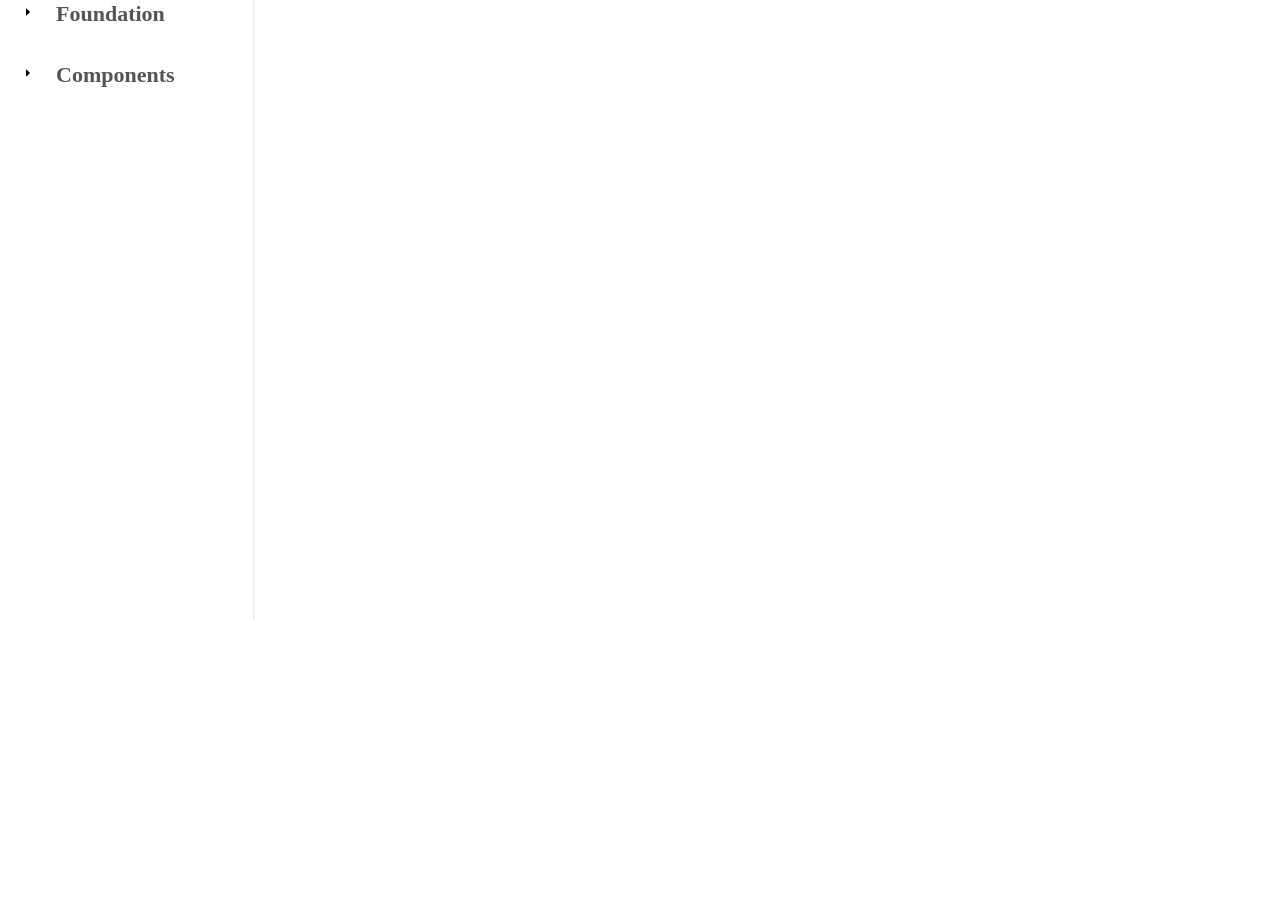
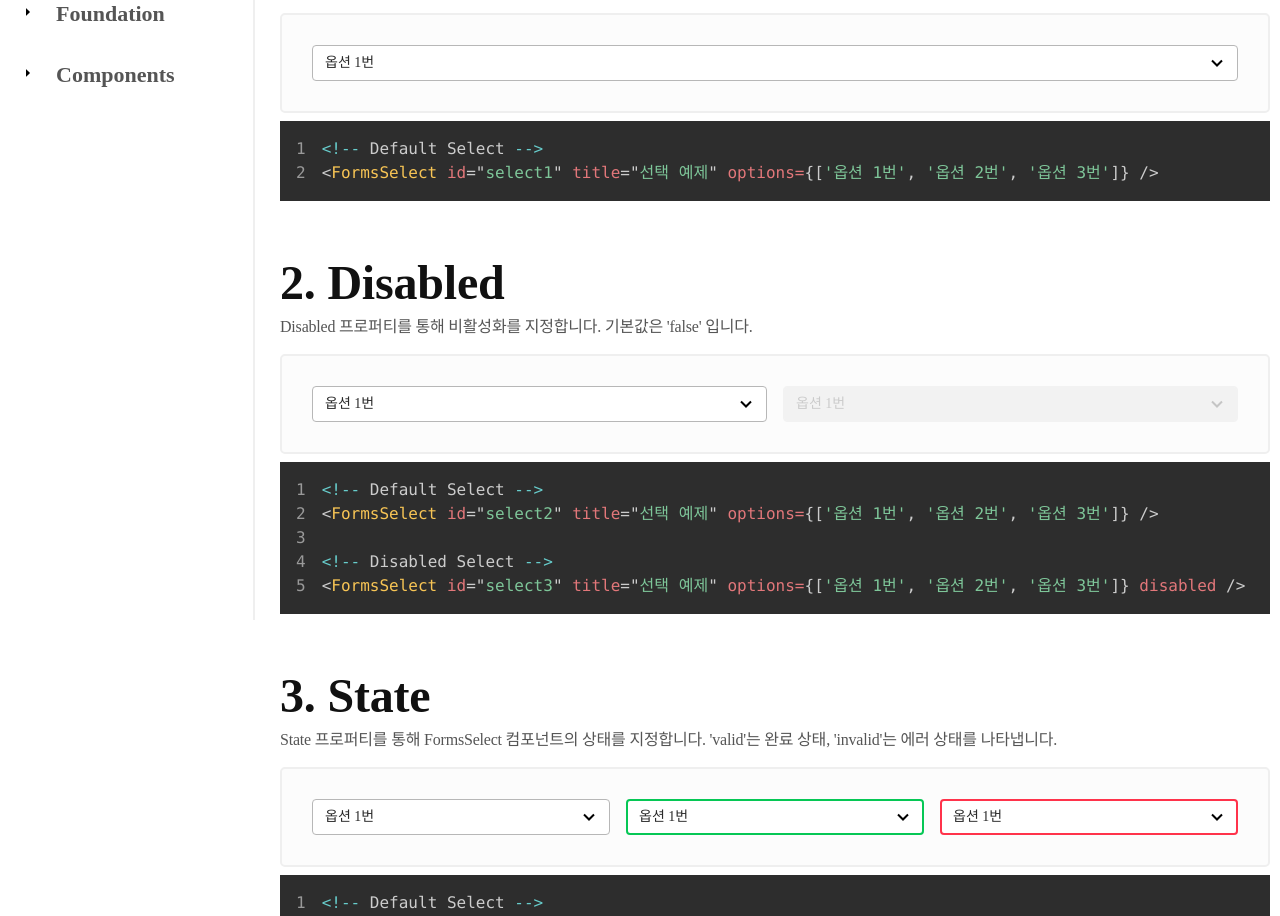
Before and after one commit to dongggggae/hyun-design-system, a Next.js app: page /components/select in a window 1280 px wide. Shown: the part 180-1096 px from the top of the page. Before the commit the page ends 800 px from the top, so only its background shows below. Built offline with nearby package versions, Linux system fonts and the light colour scheme.

Commit message:
[DS-99]Docs - FormsSelect 추가

```diff
--- a/app/(route)/components/select/page.tsx
+++ b/app/(route)/components/select/page.tsx
@@ -1,7 +1,122 @@
-import React from 'react';
+'use client';
+import dynamic from 'next/dynamic';
+import { useForm } from 'react-hook-form';
+
+import FormsSelect from '@components/Forms/FormsSelect';
+import Stack from '@components/Stack/Stack';
+import Heading from '@components/Typography/Heading';
+import Text from '@components/Typography/Text';
+
+const CodeContainer = dynamic(() => import('@docs/CodeContainer'));
 
 const SelectPage = () => {
-  return <div className="docs">SelectPage</div>;
+  const { register, watch } = useForm();
+  const checkedValue = watch('select7');
+
+  return (
+    <div className="docs">
+      <div className="docs-select">
+        <div className="component-content">
+          <Heading level="h2" size={2} text="1. 개요" />
+          <Text>FormsSelect 컴포넌트를 통해 셀렉트 요소를 생성합니다.</Text>
+          <div className="preview">
+            <FormsSelect id="select1" title="선택 예제" options={['옵션 1번', '옵션 2번', '옵션 3번']} />
+          </div>
+          <CodeContainer codeString={selectCode.overview} />
+        </div>
+        <div className="component-content">
+          <Heading level="h2" size={2} text="2. Disabled" />
+          <Text>Disabled 프로퍼티를 통해 비활성화를 지정합니다. 기본값은 &#39;false&#39; 입니다.</Text>
+          <div className="preview">
+            <Stack gap={4}>
+              <FormsSelect id="select2" title="선택 예제" options={['옵션 1번', '옵션 2번', '옵션 3번']} />
+              <FormsSelect id="select3" title="선택 예제" options={['옵션 1번', '옵션 2번', '옵션 3번']} disabled />
+            </Stack>
+          </div>
+          <CodeContainer codeString={selectCode.disabled} />
+        </div>
+        <div className="component-content">
+          <Heading level="h2" size={2} text="3. State" />
+          <Text>
+            State 프로퍼티를 통해 FormsSelect 컴포넌트의 상태를 지정합니다. &#39;valid&#39;는 완료 상태,
+            &#39;invalid&#39;는 에러 상태를 나타냅니다.
+          </Text>
+          <div className="preview">
+            <Stack gap={4}>
+              <FormsSelect id="select4" title="선택 예제" options={['옵션 1번', '옵션 2번', '옵션 3번']} />
+              <FormsSelect
+                id="select5"
+                title="선택 예제"
+                state="valid"
+                options={['옵션 1번', '옵션 2번', '옵션 3번']}
+              />
+              <FormsSelect
+                id="select6"
+                title="선택 예제"
+                state="invalid"
+                options={['옵션 1번', '옵션 2번', '옵션 3번']}
+              />
+            </Stack>
+          </div>
+          <CodeContainer codeString={selectCode.state} />
+        </div>
+        <div className="component-content">
+          <Heading level="h2" size={2} text="4. Watch" />
+          <Text>Watch를 통해 해당 유저가 선택한 Select의 상태 값을 알 수 있습니다.</Text>
+          <div className="preview">
+            <Stack direction="col" gap={4}>
+              <Stack gap={4}>
+                <FormsSelect
+                  id="select7"
+                  title="선택 예제"
+                  options={['옵션 1번', '옵션 2번', '옵션 3번']}
+                  {...register('select7')}
+                />
+              </Stack>
+              <Text>
+                선택한 값 :
+                <Text tag="span" weight="bold">
+                  {checkedValue === undefined ? 'Not Select' : checkedValue}
+                </Text>
+              </Text>
+            </Stack>
+          </div>
+          <CodeContainer codeString={selectCode.watch} />
+        </div>
+      </div>
+    </div>
+  );
+};
+
+const selectCode = {
+  overview: [
+    `<!-- Default Select -->`,
+    `<FormsSelect id="select1" title="선택 예제" options={['옵션 1번', '옵션 2번', '옵션 3번']} />`,
+  ].join('\n'),
+  disabled: [
+    `<!-- Default Select -->`,
+    `<FormsSelect id="select2" title="선택 예제" options={['옵션 1번', '옵션 2번', '옵션 3번']} />`,
+    '',
+    `<!-- Disabled Select -->`,
+    `<FormsSelect id="select3" title="선택 예제" options={['옵션 1번', '옵션 2번', '옵션 3번']} disabled />`,
+  ].join('\n'),
+  state: [
+    `<!-- Default Select -->`,
+    `<FormsSelect id="select4" title="선택 예제" options={['옵션 1번', '옵션 2번', '옵션 3번']} />`,
+    ``,
+    `<!-- Valid Select -->`,
+    `<FormsSelect id="select5" title="선택 예제" state="valid" options={['옵션 1번', '옵션 2번', '옵션 3번']} />`,
+    ``,
+    `<!-- InValid Select -->`,
+    `<FormsSelect id="select6" title="선택 예제" state="invalid" options={['옵션 1번', '옵션 2번', '옵션 3번']} />`,
+  ].join('\n'),
+  watch: [
+    `<!-- Script -->`,
+    `const { register, watch } = useForm();`,
+    `const checkedValue = watch('select7');`,
+    ``,
+    ` <FormsSelect id="select7" title="선택 예제" options={['옵션 1번', '옵션 2번', '옵션 3번']} {...register('select7')} />`,
+  ].join('\n'),
 };
 
 export default SelectPage;
```
